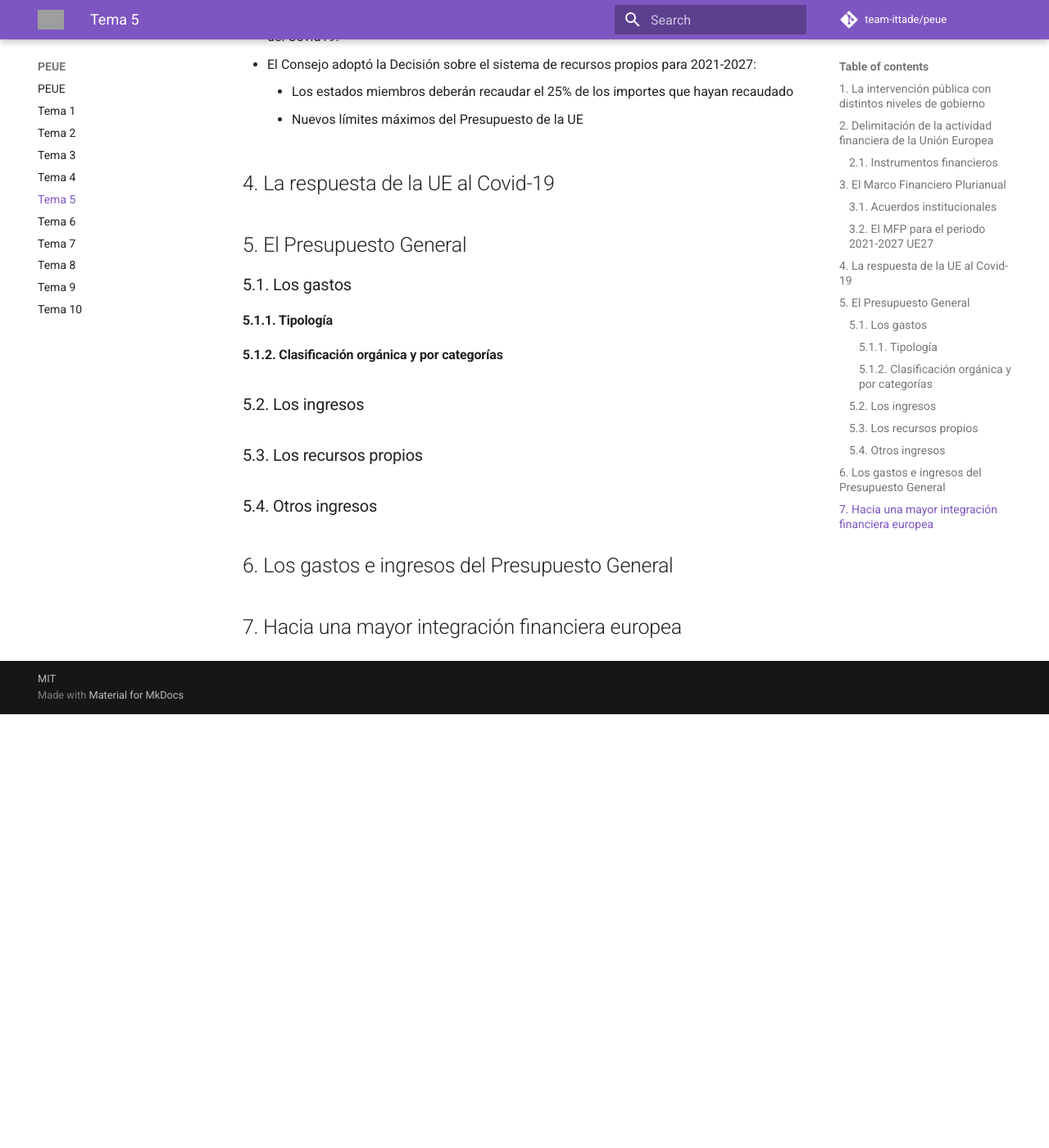
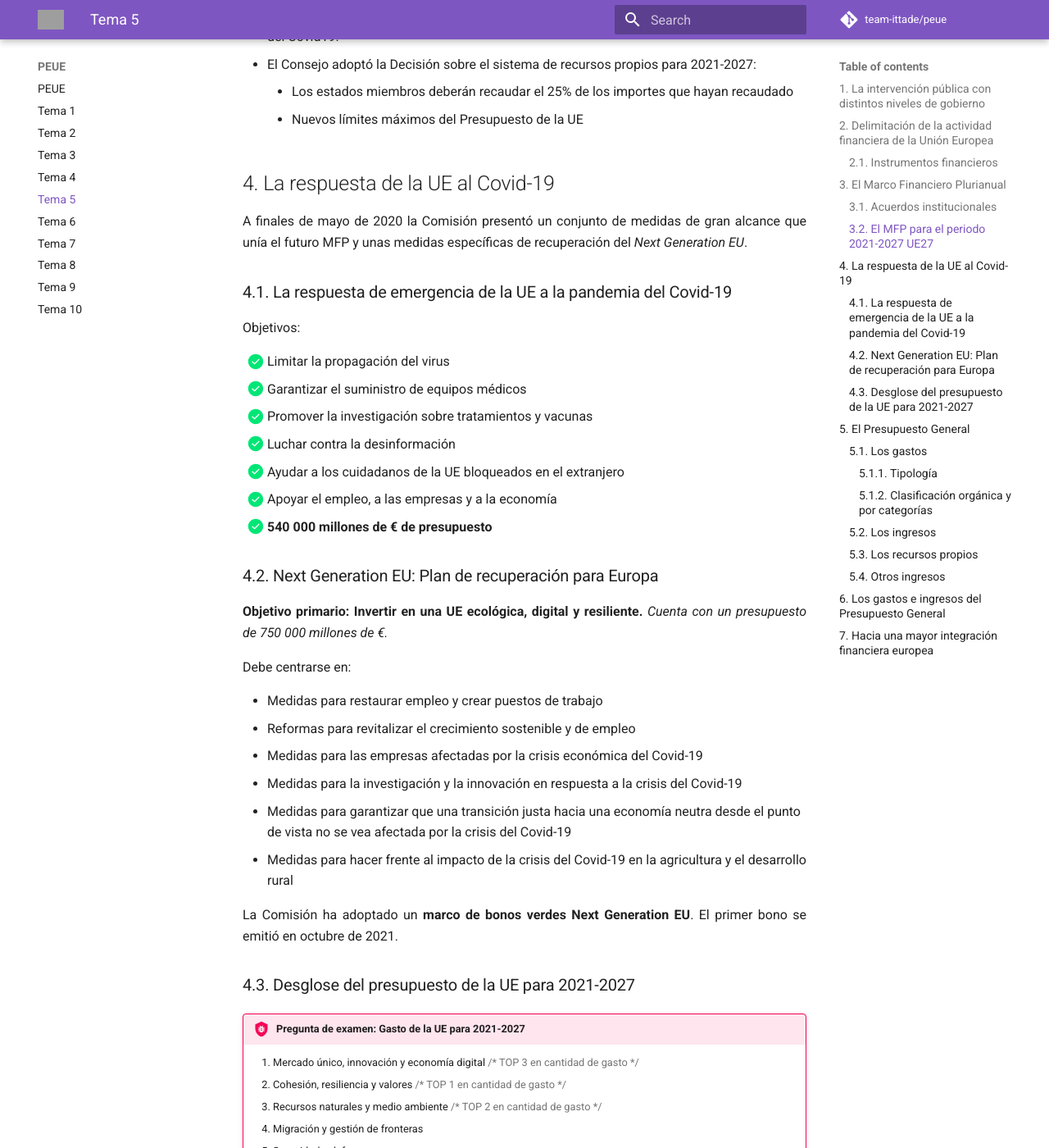
Before and after one commit to team-ittade/peue, an MkDocs documentation site: the page built from docs/tema-5.md, in a window 1280 px wide and 1400 px high, scrolled down 3115 px. Shown: the whole window at 82% size. Built offline with MkDocs 1.6.1 and Material for MkDocs 9.7.7, drawn with Linux system fonts in a browser that asks for light colours; comment, search, counter and statistics services are not loaded; before the commit the page ends 3986 px from its top, so only the background shows below that; some of the changed text lies outside the part shown; grey boxes are pictures that could not be loaded.

Commit message:
feat: continue working on lection 5

```diff
--- a/docs/data/progress.json
+++ b/docs/data/progress.json
@@ -3,7 +3,7 @@
   "2": { "total": 29, "done": 29 },
   "3": { "total": 30, "done": 30 },
   "4": { "total": 33, "done": 33 },
-  "5": { "total": 45, "done": 12 },
+  "5": { "total": 45, "done": 28 },
   "6": { "total": 34, "done": 0 },
   "7": { "total": 16, "done": 0 },
   "8": { "total": 42, "done": 0 },
--- a/docs/tema-5.md
+++ b/docs/tema-5.md
@@ -70,7 +70,68 @@ En el `Acuerdo Institucional entre el Parlamento, el Consejo y la Comisión` se
 
 ## 4. La respuesta de la UE al Covid-19
 
+A finales de mayo de 2020 la Comisión presentó un conjunto de medidas de gran alcance que unía el futuro MFP y unas medidas específicas de recuperación del *Next Generation EU*.
+
+### 4.1. La respuesta de emergencia de la UE a la pandemia del Covid-19
+
+Objetivos:
+
+- [x] Limitar la propagación del virus
+- [x] Garantizar el suministro de equipos médicos
+- [x] Promover la investigación sobre tratamientos y vacunas
+- [x] Luchar contra la desinformación
+- [x] Ayudar a los cuidadanos de la UE bloqueados en el extranjero
+- [x] Apoyar el empleo, a las empresas y a la economía
+- [x] **540 000 millones de € de presupuesto**
+
+### 4.2. Next Generation EU: Plan de recuperación para Europa
+
+**Objetivo primario: Invertir en una UE ecológica, digital y resiliente.** *Cuenta con un presupuesto de 750 000 millones de €.*
+
+Debe centrarse en:
+
+- Medidas para restaurar empleo y crear puestos de trabajo
+- Reformas para revitalizar el crecimiento sostenible y de empleo
+- Medidas para las empresas afectadas por la crisis económica del Covid-19
+- Medidas para la investigación y la innovación en respuesta a la crisis del Covid-19
+- Medidas para garantizar que una transición justa hacia una economía neutra desde el punto de vista no se vea afectada por la crisis del Covid-19
+- Medidas para hacer frente al impacto de la crisis del Covid-19 en la agricultura y el desarrollo rural
+
+La Comisión ha adoptado un **marco de bonos verdes Next Generation EU**. El primer bono se emitió en octubre de 2021.
+
+### 4.3. Desglose del presupuesto de la UE para 2021-2027
+
+!!! bug "Pregunta de examen: Gasto de la UE para 2021-2027"
+    1. Mercado único, innovación y economía digital {>>TOP 3 en cantidad de gasto<<}
+    2. Cohesión, resiliencia y valores {>>TOP 1 en cantidad de gasto<<}
+    3. Recursos naturales y medio ambiente {>>TOP 2 en cantidad de gasto<<}
+    4. Migración y gestión de fronteras
+    5. Seguridad y defensa
+    6. Vecindad y resto del mundo
+    7. Administración pública europea
+
+!!! bug "Pregunta de examen: Principales programas y fondos del MFP"
+    1. Política Agrícola Común (aka PAC)
+    2. Política de Cohesión
+    3. Prioridades nuevas y reforzadas
+
 ## 5. El Presupuesto General
+
+Características:
+
+- Es un **presupuesto operativo**. En cambio, los presupuestos de los organismos internacionales son **de funcionamiento**
+- **Se financia mediante un sistema de recursos propios (98%)**
+- Es un **presupuesto de gastos**: se determina el volumen de gastos preciso y luego se evaluán los ingresos para hacer frente a esos gastos.
+- Es principalmente un **presupuesto de inversión**
+- Se rige por 9 **principios presupuestarios**:
+    - Unidad y veracidad presupuestaria
+    - Anualidad
+    - Equilibrio
+    - Unidad de cuenta
+    - Universalidad
+    - Especialidad
+    - Buena gestión financiera
+    - Transparencia
 
 ### 5.1. Los gastos
 
```
